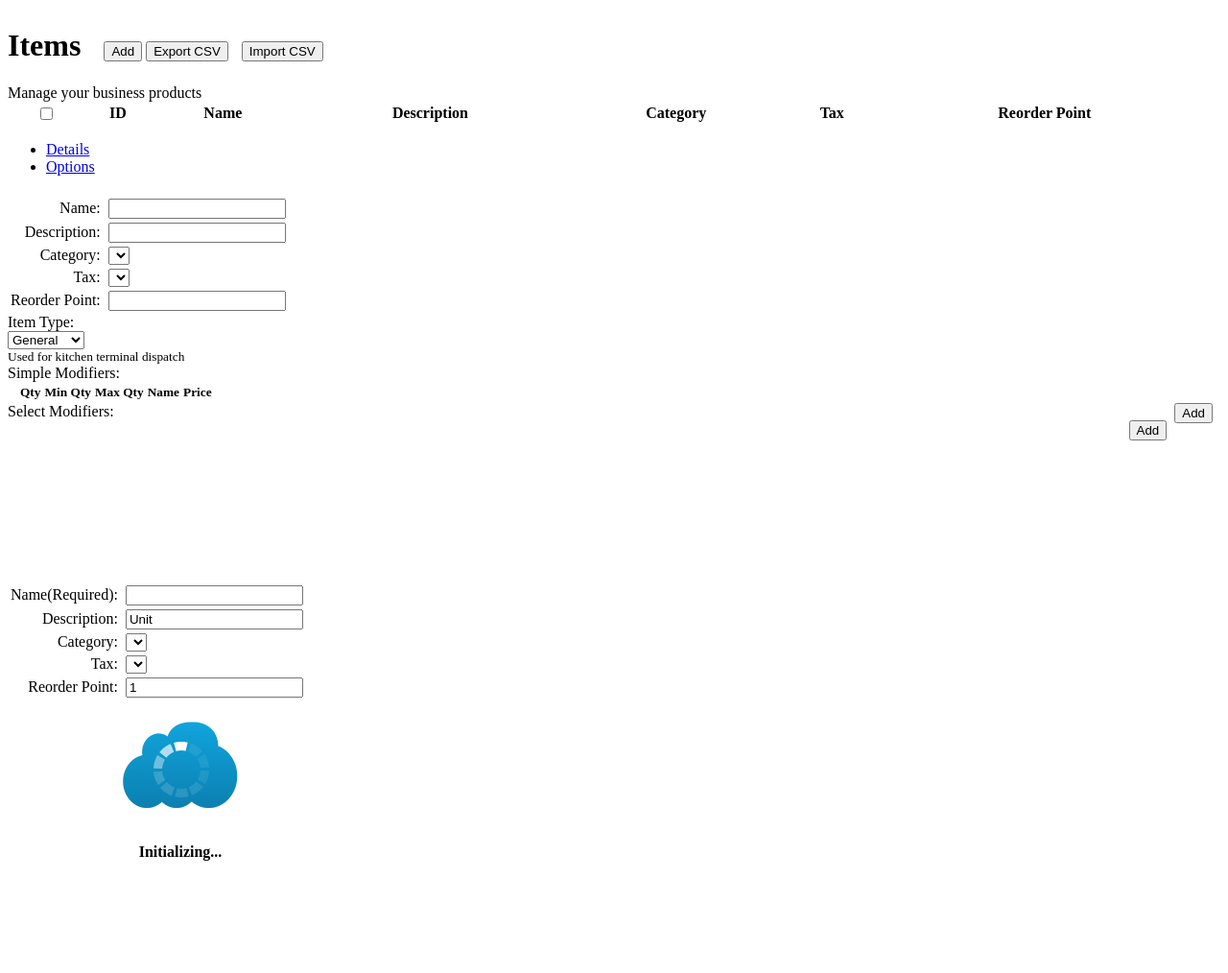
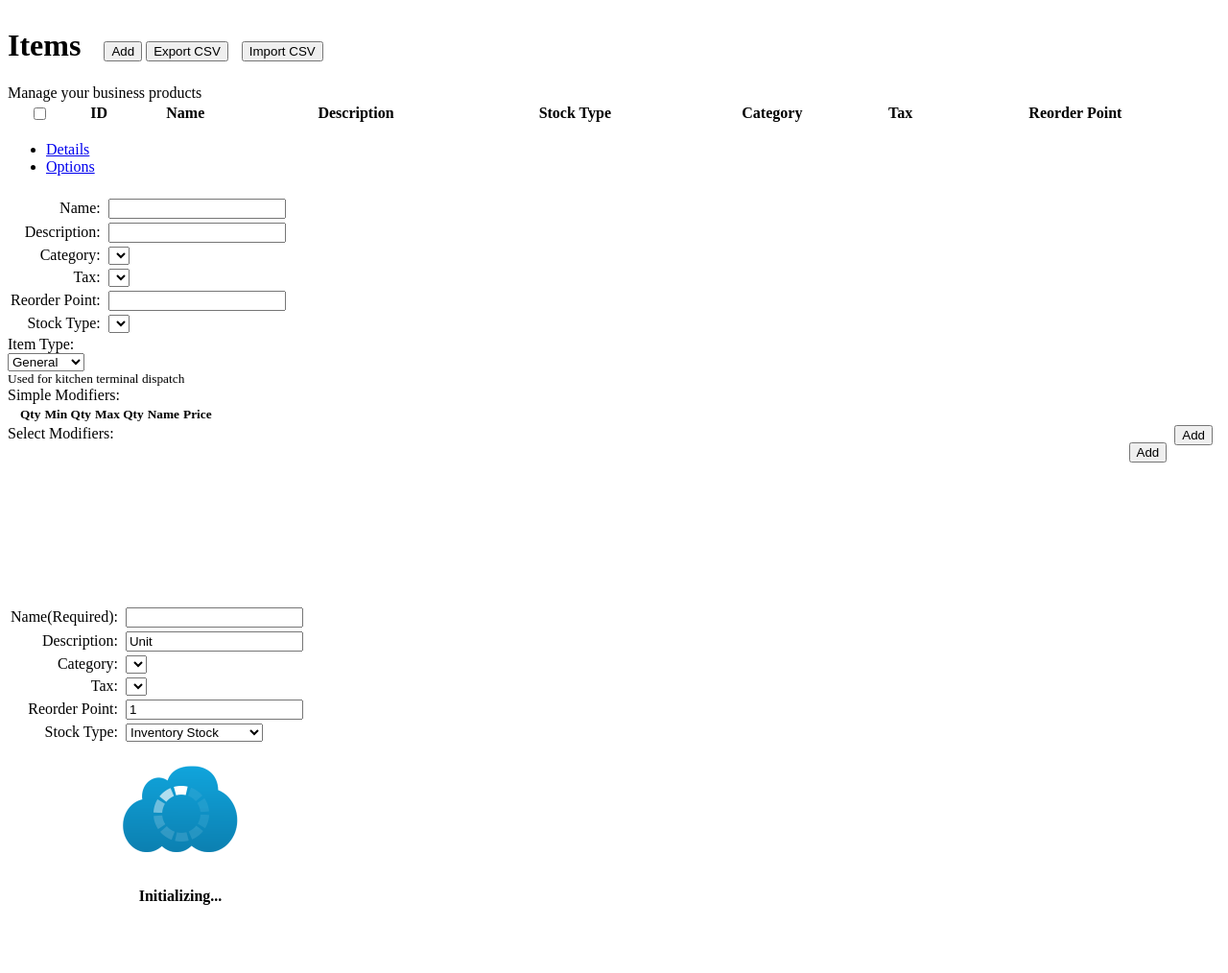
Before and after one commit to KHALEDNOAMAN/pharmacy-pos, a PHP site: page /XeroOAuth-PHP/admin/content/items.php in a window 1280 px wide. Shown: the top 1014 px of the page at 96% size. Before the commit the page ends 897 px from the top, so only its background shows below. Run offline with PHP 8.4, Linux system fonts and the light colour scheme; lists and menus that the app fills with data are empty.

Commit message:
Changed Install.sql schema for stored_items by adding stockType column, added an option to add, edit and import stored items with the stock type specified

```diff
--- a/admin/content/items.php
+++ b/admin/content/items.php
@@ -31,6 +31,7 @@
     <th data-priority="1">ID</th>
     <th data-priority="2">Name</th>
     <th data-priority="3">Description</th>
+    <th data-priority="7">Stock Type</th>
     <th data-priority="4">Category</th>
     <th data-priority="5">Tax</th>
     <th data-priority="6">Reorder Point</th>
@@ -86,6 +87,13 @@
                     <tr>
                         <td style="text-align: right;"><label>Reorder Point:&nbsp;</label></td>
                         <td><input class="form-control" id="itemreorderpoint" type="text"/></td>
+                    </tr>
+                    <tr>
+                      <td style="text-align: right;"><label>Stock Type:&nbsp;</label></td>
+                      <td>
+                        <select id="stocktype" class="stockselect form-control">
+                        </select>
+                      </td>
                     </tr>
                 </table>
             </div>
@@ -158,6 +166,15 @@
             <td style="text-align: right;"><label>Reorder Point:&nbsp;</label></td>
             <td><input id="newitemreorderpoint" value="1" class="form-control" type="text"/></td>
         </tr>
+        <tr>
+          <td style="text-align: right;"><label>Stock Type:&nbsp;</label></td>
+          <td>
+            <select id="newstocktype" class="form-control">
+              <option value="0">Non-Inventory Stock</option>
+              <option selected value="1">Inventory Stock</option>
+            </select>
+          </td>
+        </tr>
     </table>
 </div>
 
@@ -200,6 +217,7 @@
                 { "mData":"id" },
                 { "mData":"name" },
                 { "mData":"description" },
+                { "mData":function(data){return (data.stockType === '1' ?'Inventory':'Non-Inventory'); } },
                 { "mData":function(data,type,val){return (categories.hasOwnProperty(data.categoryid)?categories[data.categoryid].name:'None'); } },
                 { "mData":"taxname"},
                 { "mData":"reorderPoint"},
@@ -350,6 +368,18 @@
         WPOS.util.hideLoader();
     });
     // updating records
+    function selectStockType(type) {
+      // populate stock type records in select boxes
+      var stocksel = $(".stockselect");
+      stocksel.html('');
+      if (type === '1') {
+        stocksel.append('<option value="0">Non-Inventory Stock</option>');
+        stocksel.append('<option selected value="1">Inventory Stock</option>');
+      } else {
+        stocksel.append('<option selected value="0">Non-Inventory Stock</option>');
+        stocksel.append('<option value="1">Inventory Stock</option>');
+      }
+    }
     function openEditDialog(id){
         var item = stock[id];
         $("#itemid").val(item.id);
@@ -363,6 +393,7 @@
         var modselecttable = $("#itemselmodtable");
         modtable.html('');
         modselecttable.html('');
+        selectStockType(item.stockType);
         if (item.hasOwnProperty('modifiers')){
             var mod;
             for (var i=0; i<item.modifiers.length; i++){
@@ -412,6 +443,7 @@
             item.categoryid = $("#newitemcategory").val();
             item.taxid = $("#newitemtax").val();
             item.reorderPoint = $("#newitemreorderpoint").val();
+            item.stockType = $("#newstocktype").val();
             item.type = "general";
             item.modifiers = [];
             result = WPOS.sendJsonData("items/add", JSON.stringify(item));
@@ -428,6 +460,7 @@
           item.categoryid = $("#itemcategory").val();
           item.taxid = $("#itemtax").val();
           item.reorderPoint = $("#itemreorderpoint").val();
+          item.stockType = $("#stocktype").val();
           item.type = $("#itemtype").val();
           item.modifiers = [];
             item.modifiers = [];
@@ -541,14 +574,15 @@
             id: sorted[item][0],
             name: sorted[item][1].name,
             description: sorted[item][1].description,
+            stockType: sorted[item][1].stockType === '1'? 'Inventory': 'Non-Inventory',
             categoryid: sorted[item][1].categoryid,
             taxname: WPOS.getTaxTable().rules[sorted[item][1].taxid].name,
             reorderPoint: sorted[item][1].reorderPoint
           };
         }
         var csv = WPOS.data2CSV(
-            ['ID', 'Name', 'Description', 'Category Name', 'Tax', 'Reorder Point'],
-            ['id', 'name', 'description',
+            ['ID', 'Name', 'Description', 'Stock Type', 'Category Name', 'Tax', 'Reorder Point'],
+            ['id', 'name', 'description', 'stockType',
                 {key:'categoryid', func: function(value){ return categories.hasOwnProperty(value) ? categories[value].name : 'Unknown'; }},
               'taxname', 'reorderPoint'
             ],
@@ -569,7 +603,8 @@
                 'description': {title:'Description', required: true},
                 'category_name': {title:'Category Name', required: true},
                 'tax_name': {title:'Tax Name', required: true},
-                'reorderPoint': {title:'Reorder Point', required: true}
+                'reorderPoint': {title:'Reorder Point', required: true},
+                'stockType': {title:'Stock Type', required: true}
             },
             csvHasHeader: true,
             importOptions: [
@@ -587,6 +622,7 @@
                     name: jsondata[i].name,
                     description: jsondata[i].description !== '' ? jsondata[i].description: "No description",
                     reorderPoint: jsondata[i].reorderPoint !== '' ? jsondata[i].reorderPoint: "0",
+                    stockType: jsondata[i].stockType !== '' ? jsondata[i].stockType: "Inventory",
                     tax_name: jsondata[i].tax_name !== '' ? jsondata[i].tax_name.toUpperCase(): "No Tax",
                     category_name: jsondata[i].category_name !== '' ? jsondata[i].category_name.toUpperCase(): "GENERAL"
                   });
--- a/library/installer/schemas/install.sql
+++ b/library/installer/schemas/install.sql
@@ -330,6 +330,7 @@ CREATE TABLE IF NOT EXISTS `stored_items` (
   `name` varchar(66) NOT NULL,
   `description` varchar(66) NOT NULL,
   `reorderPoint` int(11) NOT NULL,
+  `stockType` int(11)  NOT NULL,
   `taxid` int(11) NOT NULL,
   PRIMARY KEY (`id`)
 ) ENGINE=MyISAM DEFAULT CHARSET=utf8 DEFAULT COLLATE utf8_unicode_ci;
--- a/library/wpos/models/objects/WposStoredItem.php
+++ b/library/wpos/models/objects/WposStoredItem.php
@@ -30,6 +30,7 @@ class WposStoredItem extends stdClass {
     public $categoryid = 0;
     public $taxid = 0;
     public $reorderPoint = 0;
+    public $stockType = 0;
     public $type = "general";
     public $modifiers = [];
 
```
Also changed, not shown: library/wpos/models/WposAdminItems.php (+5 -2 lines), library/wpos/models/db/StoredItemsModel.php (+5 -5 lines).
